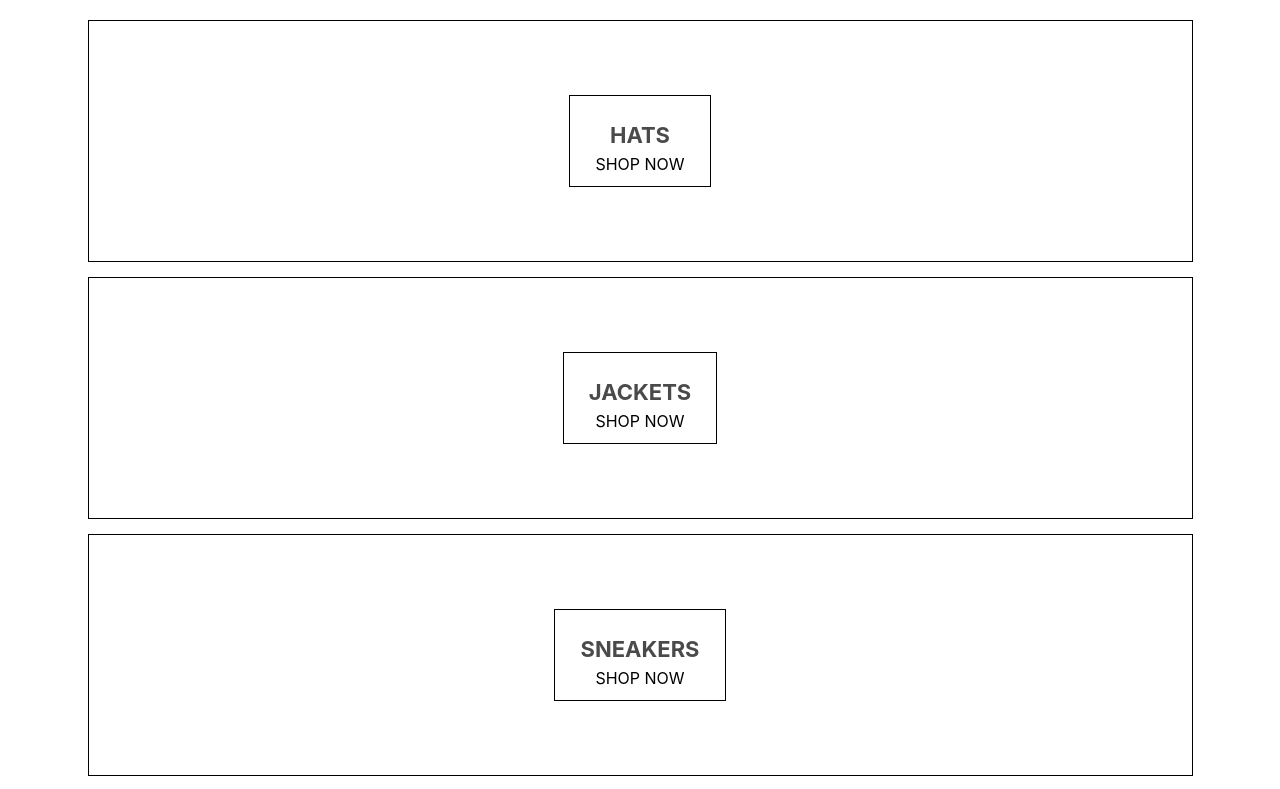
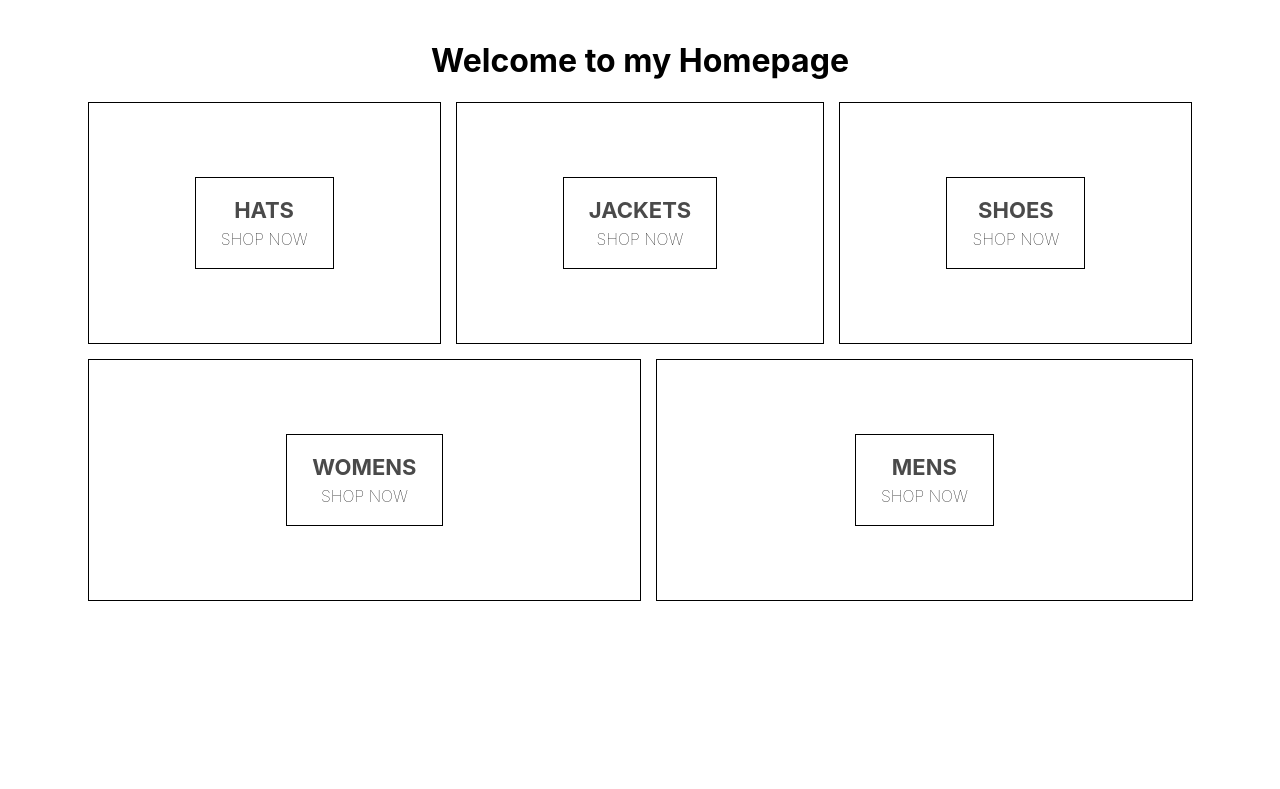
Before and after one commit to teppm/react-e-commerce, a React (Create React App) app in the folder crown-clothing/: page / in a window 1280 px wide. Shown: the top 789 px of the page. Built offline with nearby package versions, Linux system fonts and the light colour scheme.

Commit message:
homepage initial setup with fake data

```diff
--- a/crown-clothing/package.json
+++ b/crown-clothing/package.json
@@ -6,6 +6,7 @@
         "@testing-library/jest-dom": "^5.11.5",
         "@testing-library/react": "^11.1.2",
         "@testing-library/user-event": "^12.2.2",
+        "node-sass": "^4.14.1",
         "react": "^17.0.1",
         "react-dom": "^17.0.1",
         "react-scripts": "4.0.0",
--- a/crown-clothing/src/homepage.component.jsx
+++ b/crown-clothing/src/homepage.component.jsx
@@ -1,45 +1,38 @@
 import React from 'react';
 
-import './homepage.styles.css';
+import './homepage.styles.scss';
 
 const HomePage = () => (
   <div className="homepage">
+    <h1>Welcome to my Homepage</h1>
     <div className="directory-menu">
       <div className="menu-item">
         <div className="content">
-          <h1 className="title">HATS</h1>
+          <div className="title">HATS</div>
           <span className="subtitle">SHOP NOW</span>
         </div>
       </div>
-    </div>
-    <div className="directory-menu">
       <div className="menu-item">
         <div className="content">
-          <h1 className="title">JACKETS</h1>
+          <div className="title">JACKETS</div>
           <span className="subtitle">SHOP NOW</span>
         </div>
       </div>
-    </div>
-    <div className="directory-menu">
       <div className="menu-item">
         <div className="content">
-          <h1 className="title">SNEAKERS</h1>
+          <div className="title">SHOES</div>
           <span className="subtitle">SHOP NOW</span>
         </div>
       </div>
-    </div>
-    <div className="directory-menu">
       <div className="menu-item">
         <div className="content">
-          <h1 className="title">WOMENS</h1>
+          <div className="title">WOMENS</div>
           <span className="subtitle">SHOP NOW</span>
         </div>
       </div>
-    </div>
-    <div className="directory-menu">
       <div className="menu-item">
         <div className="content">
-          <h1 className="title">MENS</h1>
+          <div className="title">MENS</div>
           <span className="subtitle">SHOP NOW</span>
         </div>
       </div>
--- a/crown-clothing/src/homepage.styles.css
+++ /dev/null
@@ -1,54 +0,0 @@
-.homepage {
-    display: flex;
-    flex-direction: column;
-    align-items: center;
-    padding: 20px 80px;
-}
-
-.directory-menu {
-    width: 100%;
-    display: flex;
-    flex-wrap: wrap;
-    justify-content: space-between;
-}
-
-.menu-item {
-    min-width: 30%;
-    height: 240px;
-    flex: 1 1 auto;
-    display: flex;
-    align-items: center;
-    justify-content: center;
-    border: 1px solid black;
-    margin: 0 7.5px 15px;
-}
-
-.menu-item:first-child {
-    margin-right: 7.5px;
-}
-
-.menu-item:last-child {
-    margin-left: 7.5px;
-}
-
-.content {
-    height: 90px;
-    padding: 0 25px;
-    display: flex;
-    flex-direction: column;
-    align-items: center;
-    justify-content: center;
-    border: 1px solid black;
-}
-
-.content .title {
-    font-weight: bold;
-    margin-bottom: 6px;
-    font-size: 22px;
-    color: #4a4a4a;
-}
-
-.content.subtitle {
-    font-weight: lighter;
-    font-size: 16px;
-}
--- /dev/null
+++ b/crown-clothing/src/homepage.styles.scss
@@ -0,0 +1,49 @@
+.homepage {
+    display: flex;
+    flex-direction: column;
+    align-items: center;
+    padding: 20px 80px;
+}
+
+.directory-menu {
+    width: 100%;
+    display: flex;
+    flex-wrap: wrap;
+    justify-content: space-between;
+}
+
+.menu-item {
+    min-width: 30%;
+    height: 240px;
+    flex: 1 1 auto;
+    display: flex;
+    align-items: center;
+    justify-content: center;
+    border: 1px solid black;
+    margin: 0 7.5px 15px;
+    &:first-child {
+        margin-right: 7.5px;
+    }
+    &:last-child {
+        margin-left: 7.5px;
+    }
+    .content {
+        height: 90px;
+        padding: 0 25px;
+        display: flex;
+        flex-direction: column;
+        align-items: center;
+        justify-content: center;
+        border: 1px solid black;
+        .title {
+            font-weight: bold;
+            margin-bottom: 6px;
+            font-size: 22px;
+            color: #4a4a4a;
+        }
+        .subtitle {
+            font-weight: lighter;
+            font-size: 16px;
+        }
+    }
+}
```
Also changed, not shown: 1 other file (tests, documents, lock files or other folders). Lines whose indentation alone changed are shown as unchanged.
